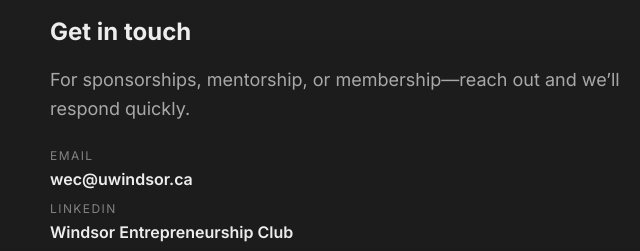
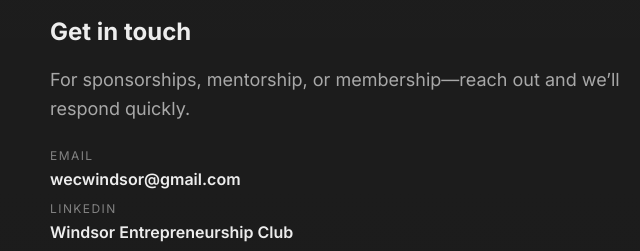
Before and after one commit to EmiEmi609/Wec-, a plain HTML site: page index.html in a window 1280 px wide. Shown: the part 7354-7605 px from the top of the page, 0-640 px from the left. Drawn offline with Linux system fonts and the light colour scheme.

Commit message:
Update index.html

```diff
--- a/index.html
+++ b/index.html
@@ -462,7 +462,7 @@
           <p class="lead">For sponsorships, mentorship, or membership—reach out and we’ll respond quickly.</p>
 
           <div class="contact__meta">
-            <div><span class="meta__label">Email</span><span class="meta__value">wec@uwindsor.ca</span></div>
+            <div><span class="meta__label">Email</span><span class="meta__value">wecwindsor@gmail.com</span></div>
             <div><span class="meta__label">LinkedIn</span><span class="meta__value">Windsor Entrepreneurship Club</span></div>
             <div><span class="meta__label">Instagram</span><span class="meta__value">@wecwindsor</span></div>
           </div>
```
